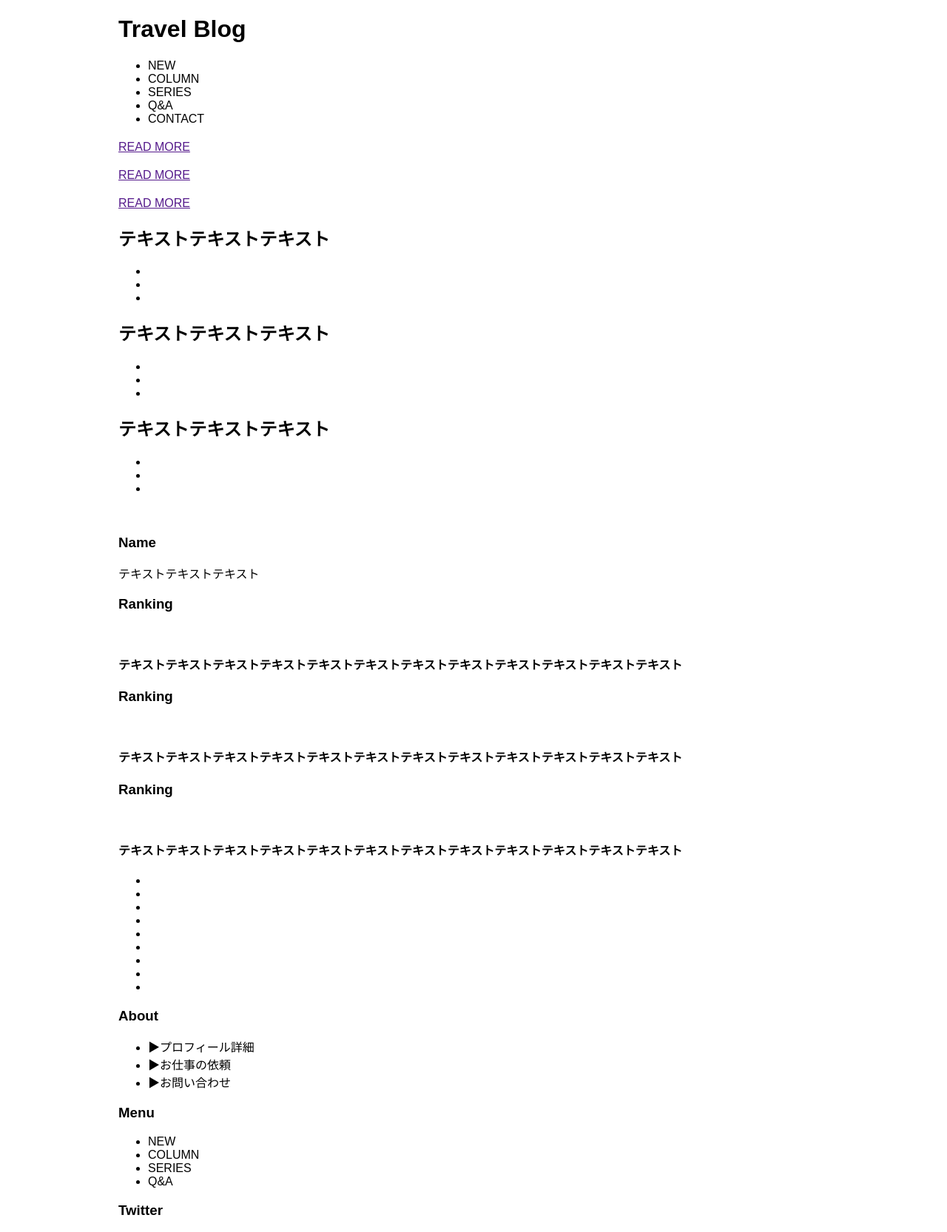
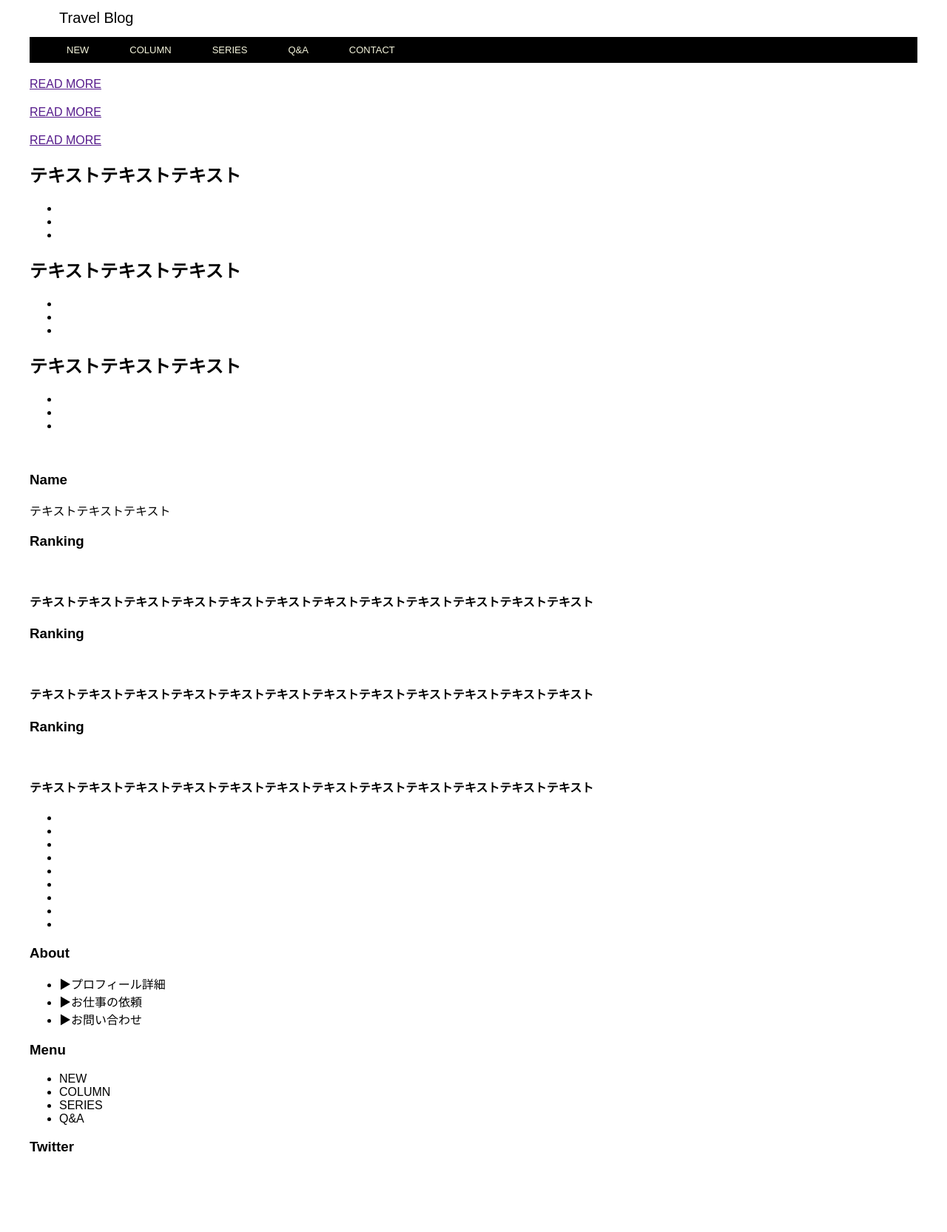
Before and after one commit to bonbo0811/Sample-Website_1-, a PHP site: page /HTML/ThirdSite.php in a window 1280 px wide. Shown: the whole page at 74% size. After the commit the page ends 1557 px from the top, so only its background shows below. Run offline with PHP 8.4, Linux system fonts and the light colour scheme.

Commit message:
headerCSS完成

```diff
--- a/CSS/Third.css
+++ b/CSS/Third.css
@@ -0,0 +1,33 @@
+@charset "UTF-8";
+/* bodyのCSS */
+    body{
+        width: 1200px;
+    }
+/* ヘッダーのCSS */
+    .header h1{
+        font-size: 20px;
+        font-weight: 100;
+        margin-left: 40px;
+    }
+
+    .header ul{
+        display: flex;
+        list-style: none;
+        background-color: black;
+        color: beige;
+        font-size: 13px;
+        padding: 10px 20px;
+        margin-top: 0;
+    }
+
+    .header ul li{
+        margin:0 25px 0 30px;
+    }
+
+/* picupのCSS */
+
+/* mainのCSS */
+
+/* asideのCSS */
+
+/* フッダーのCSS */
--- a/CSS/styleProfile.css
+++ b/CSS/styleProfile.css
@@ -99,10 +99,6 @@
     width: 350px;
     text-align: left;
     margin-top: 50px;
-}
-
-.sec .Hobby{
-
 }
 
 .sec .Hobby ul{
```
